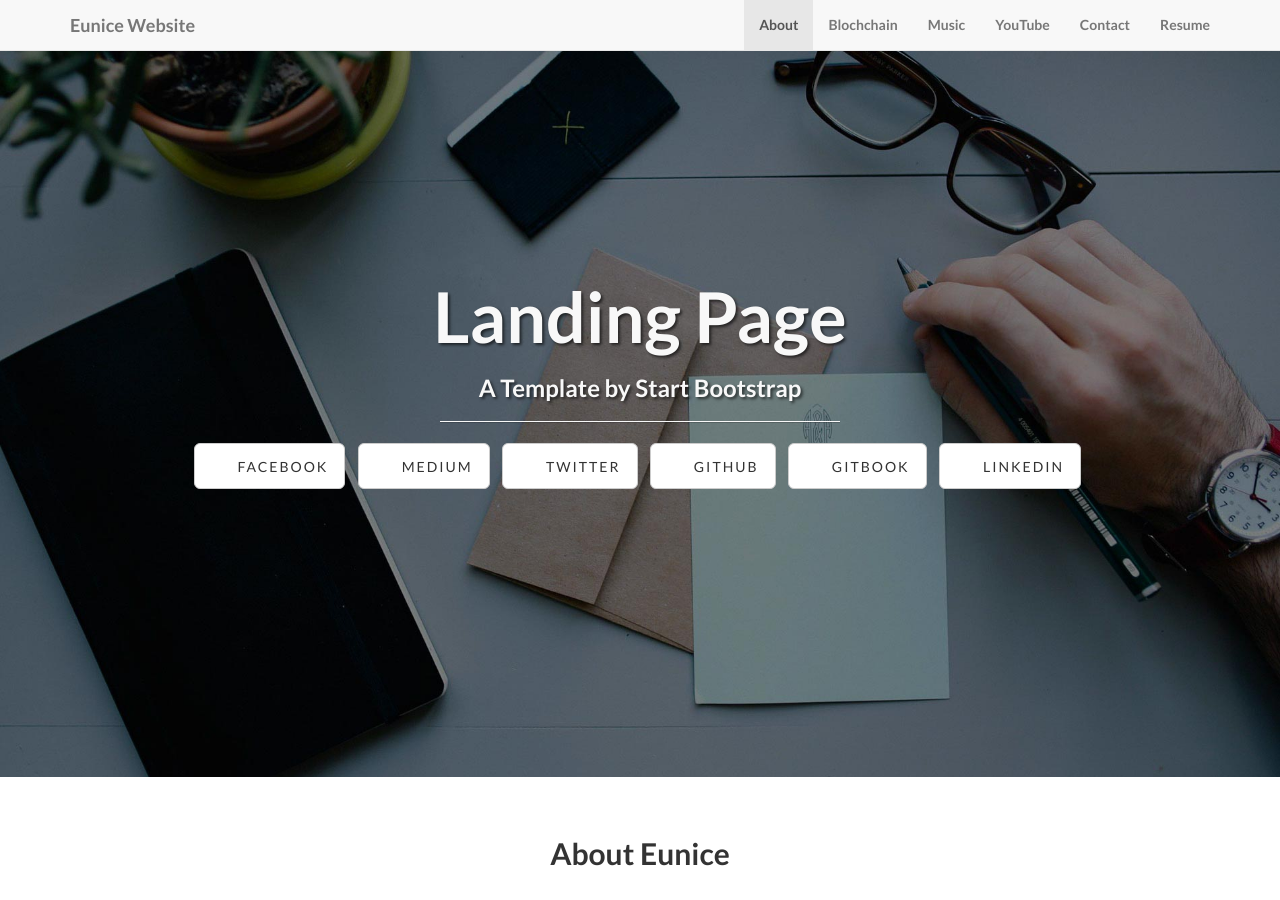
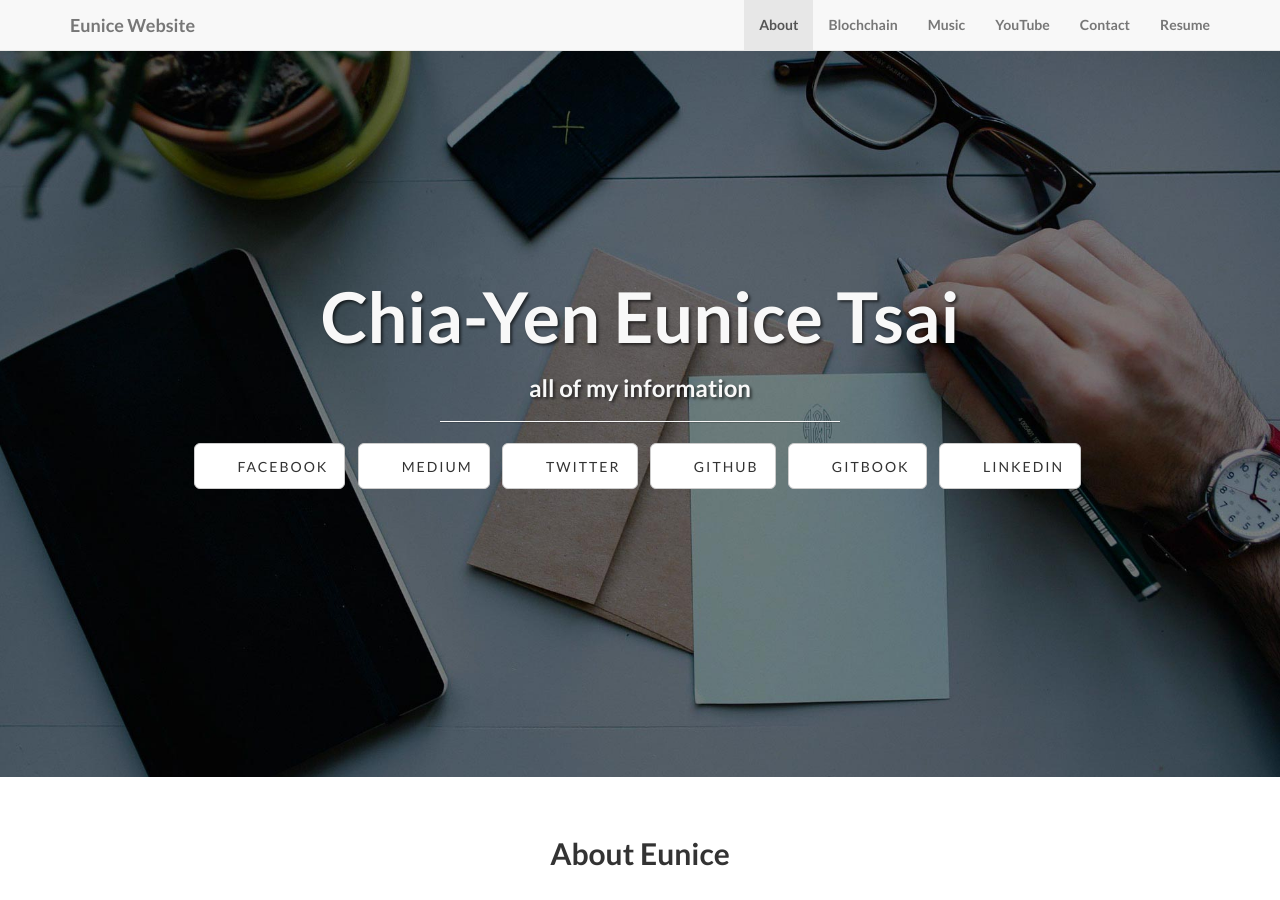
Before and after one commit to BabybearEunice/websiteTemplate1, a Jekyll site: the page built from index.html, in a window 1280 px wide and 900 px high. Built offline with Jekyll 4.4.1, drawn with Linux system fonts in a browser that asks for light colours; nearby versions of some CDN libraries; library files that are not in the unit come from our copies.

Commit message:
Update index.html

```diff
--- a/index.html
+++ b/index.html
@@ -1,5 +1,5 @@
 ---
 layout: default
-title: Landing Page
-subTitle: A Template by Start Bootstrap
+title: Chia-Yen Eunice Tsai
+subTitle: all of my information
 ---
```
